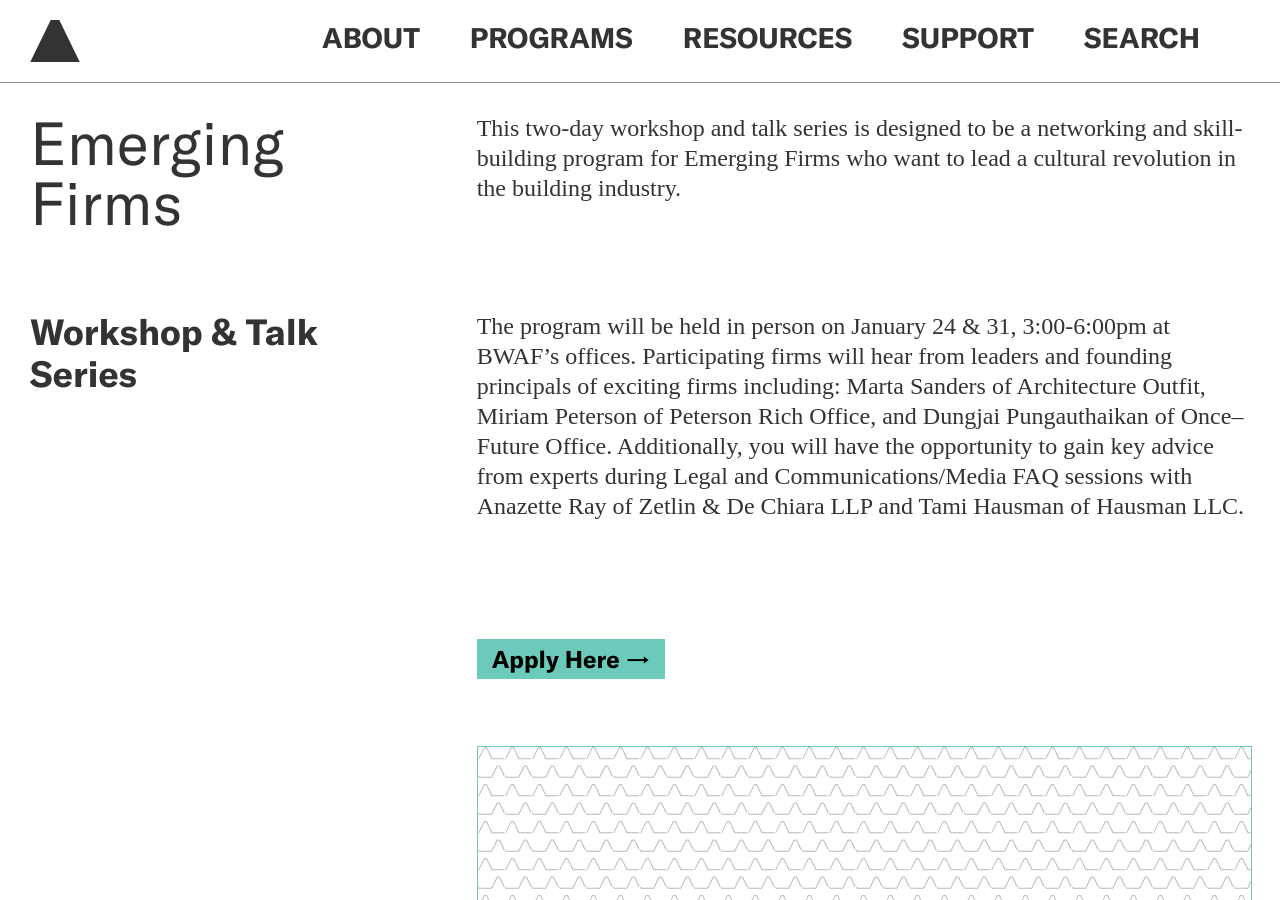
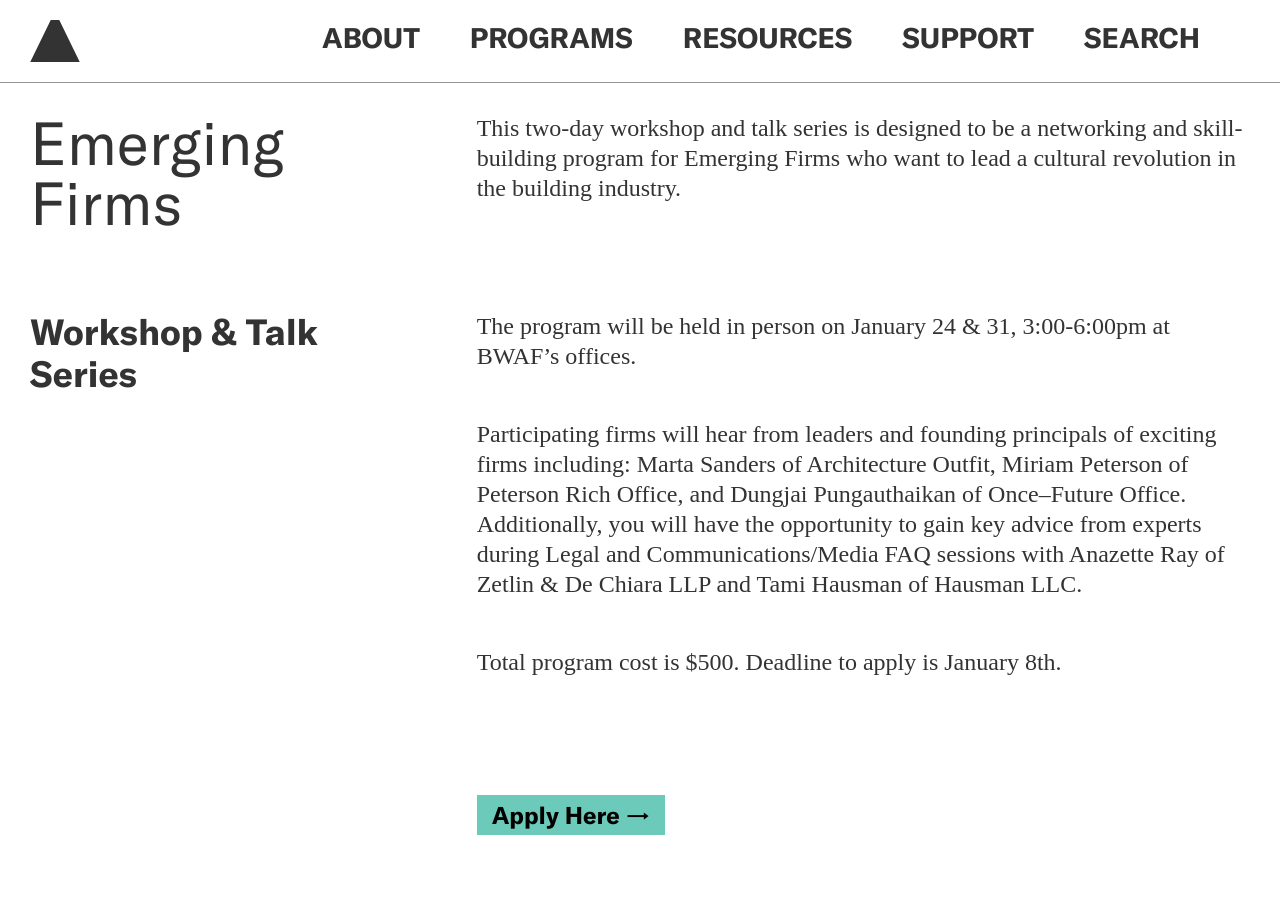
Before and after one commit to jengalas/bwaf-bbw, a Jekyll site: the page built from _emerging-firms/2024-emerging-firms.md, in a window 1280 px wide and 900 px high. Built offline with Jekyll 4.4.1, drawn with Linux system fonts in a browser that asks for light colours; nearby versions of some CDN libraries; some web fonts are replaced.

Commit message:
Updated 1 file via CloudCannon.

```diff
--- a/_emerging-firms/2024-emerging-firms.md
+++ b/_emerging-firms/2024-emerging-firms.md
@@ -22,13 +22,18 @@
   - template: text-block
     text_block: >-
       The program will be held in person on January 24 & 31, 3:00-6:00pm at
-      BWAF's offices. Participating firms will hear from leaders and founding
-      principals of exciting firms including: Marta Sanders of Architecture
-      Outfit, Miriam Peterson of Peterson Rich Office, and Dungjai Pungauthaikan
-      of Once–Future Office. Additionally, you will have the opportunity to gain
-      key advice from experts during Legal and Communications/Media FAQ sessions
-      with Anazette Ray of Zetlin & De Chiara LLP and Tami Hausman of Hausman
-      LLC.
+      BWAF's offices.
+
+
+      Participating firms will hear from leaders and founding principals of
+      exciting firms including: Marta Sanders of Architecture Outfit, Miriam
+      Peterson of Peterson Rich Office, and Dungjai Pungauthaikan of Once–Future
+      Office. Additionally, you will have the opportunity to gain key advice
+      from experts during Legal and Communications/Media FAQ sessions with
+      Anazette Ray of Zetlin & De Chiara LLP and Tami Hausman of Hausman LLC.
+
+
+      Total program cost is $500. Deadline to apply is January 8th.
     section_break: false
     include_left-hand_column_text_: true
     lefthand_text:
```
